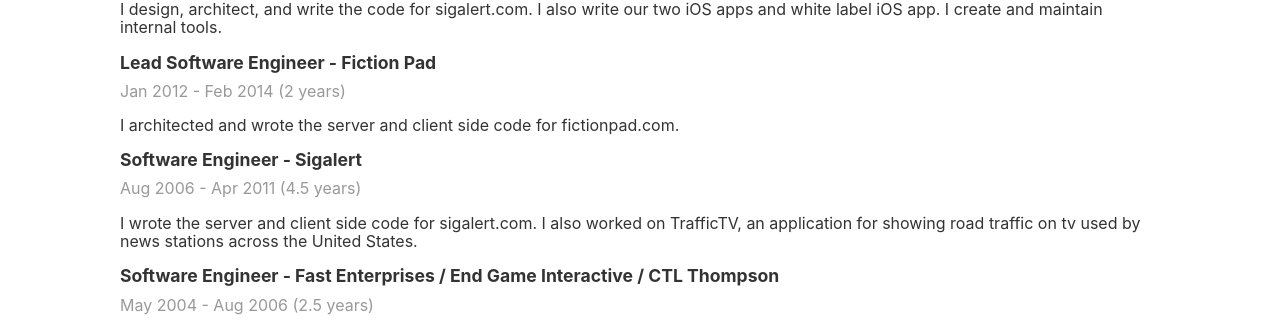
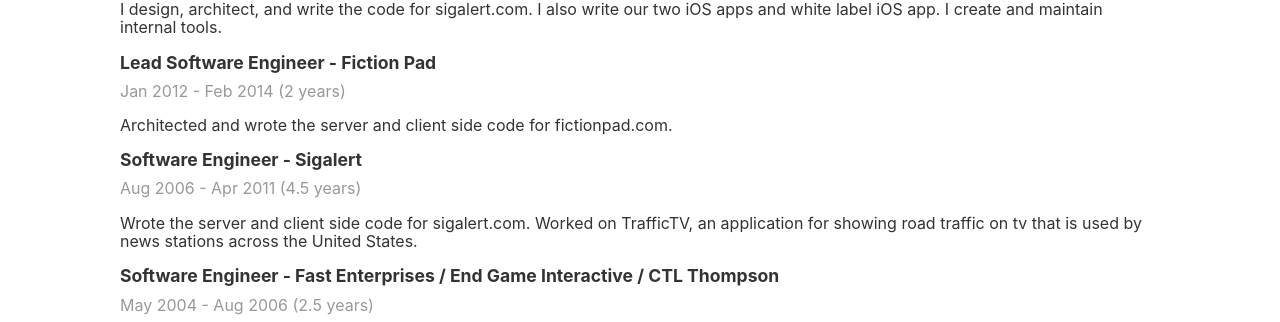
Before and after one commit to jordandh/resume, a Jekyll site: the page built from README.md, in a window 1280 px wide. Shown: the part 638-960 px from the top of the page. Built offline with Jekyll 4.4.1, drawn with Linux system fonts in a browser that asks for light colours; our own code applies the rules of GitHub Pages for plain Markdown files.

Commit message:
Update default.html

```diff
--- a/_layouts/default.html
+++ b/_layouts/default.html
@@ -91,7 +91,7 @@
               Jan 2012 - Feb 2014 (2 years)
             </p>
             <p>
-              I architected and wrote the server and client side code for fictionpad.com.
+              Architected and wrote the server and client side code for fictionpad.com.
             </p>
           </li>
 
@@ -101,7 +101,7 @@
               Aug 2006 - Apr 2011 (4.5 years)
             </p>
             <p>
-              I wrote the server and client side code for sigalert.com. I also worked on TrafficTV, an application for showing road traffic on tv used by news stations across the United States.
+              Wrote the server and client side code for sigalert.com. Worked on TrafficTV, an application for showing road traffic on tv that is used by news stations across the United States.
             </p>
           </li>
 
```
